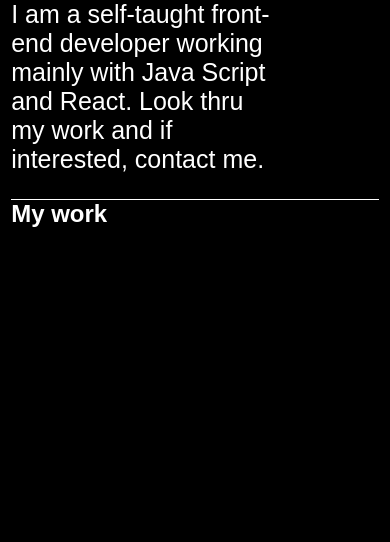
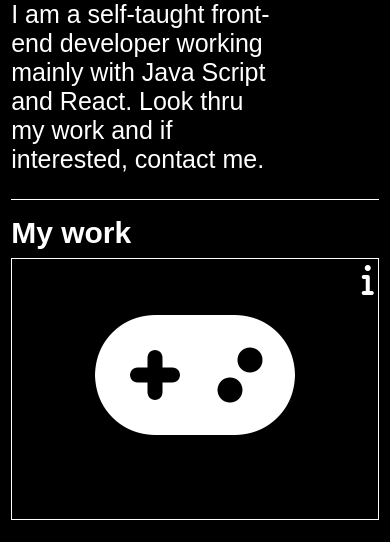
Before and after one commit to Vincasmen/Portfolio_3, a PHP site: page / in a window 390 px wide. Shown: the part 302-844 px from the top of the page. Run offline with PHP 8.4, Linux system fonts and the light colour scheme; some libraries are stand-ins or nearby versions.

Commit message:
My work part of portfolio.

```diff
--- a/Index.html
+++ b/Index.html
@@ -47,7 +47,19 @@
       <div class="my-work-heading-div">
         <h2 class="my-work-heading">My work</h2>
       </div>
-      <card></card>
+      <div class="my-rock-paper-scissors-div">
+        <card class="my-work01">
+          <i id="info-icon-work01" class="fas fa-info fa-2x"></i>
+          <a
+            class="my-work01-link"
+            href="https://rock-paper-scissors-vin.netlify.app/"
+            target="_blank"
+            rel="noreferrer noopener"
+          >
+            <i id="icon-work01" class="fas fa-gamepad fa-10x"></i>
+          </a>
+        </card>
+      </div>
       <card></card>
       <card></card>
       <card></card>
--- a/index.css
+++ b/index.css
@@ -79,6 +79,37 @@ body {
     border-top: 1.5px solid rgb(255, 255, 255);
   }
   .my-work-heading {
+    padding-top: 1rem;
     display: flex;
+    font-size: clamp(10px, 30vw, 30px);
+  }
+  .my-rock-paper-scissors-div {
+    border: 1px solid rgb(255, 255, 255);
+    margin-top: 0.5rem;
+    padding: 4rem;
+  }
+  #info-icon-work01 {
+    padding: 0;
+    display: flex;
+    justify-content: right;
+    margin-top: -60px;
+    margin-right: -60px;
+    cursor: pointer;
+  }
+  #icon-work01 {
+    text-align: center;
+    justify-content: center;
+    display: flex;
+    text-decoration: none;
+    margin: auto;
+    padding: 0rem;
+    cursor: pointer;
+  }
+  .my-work01-link {
+    color: white;
+    display: block;
+    width: 100%;
+    text-align: center;
+    text-decoration: none;
   }
 }
```
